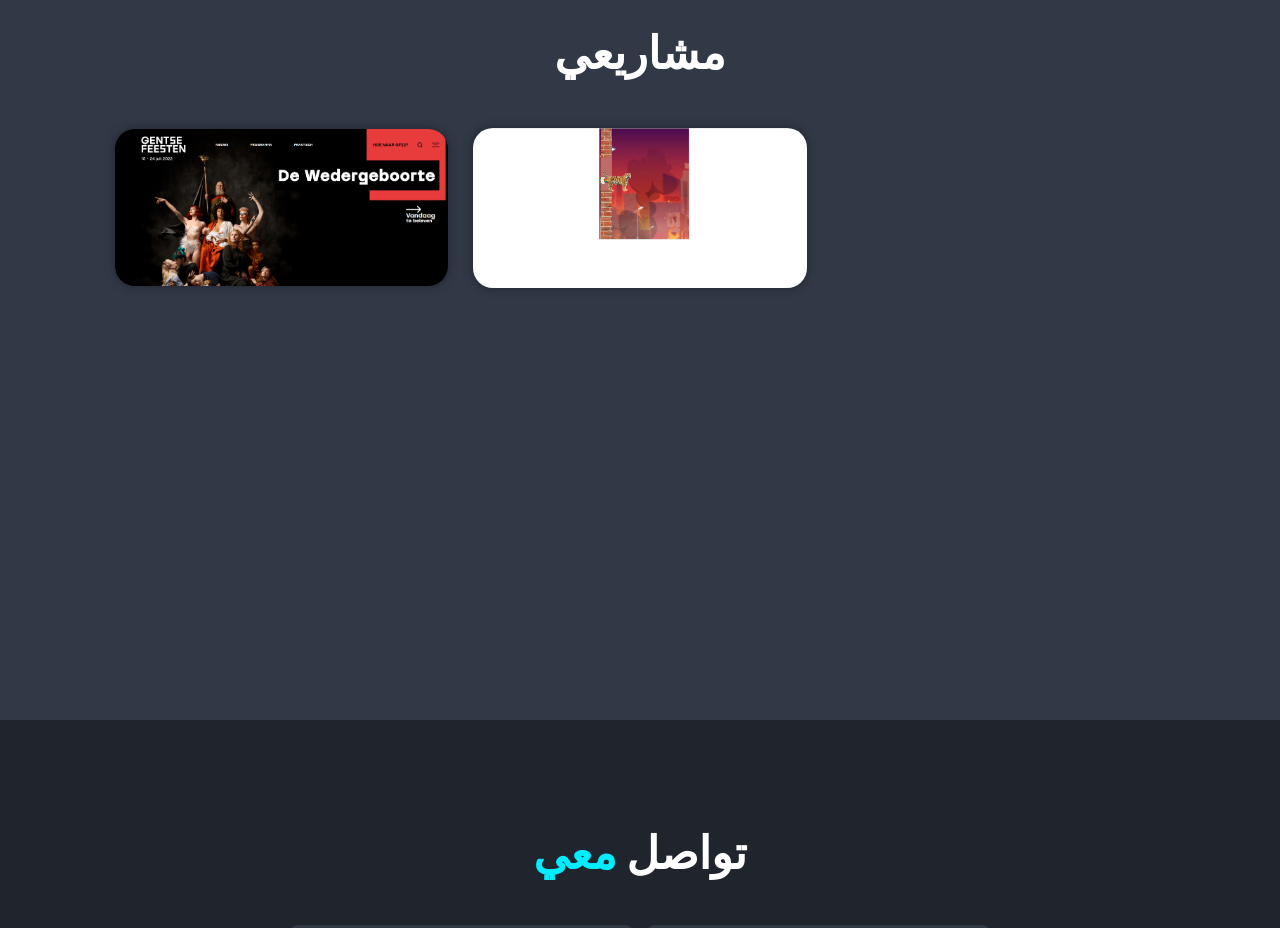
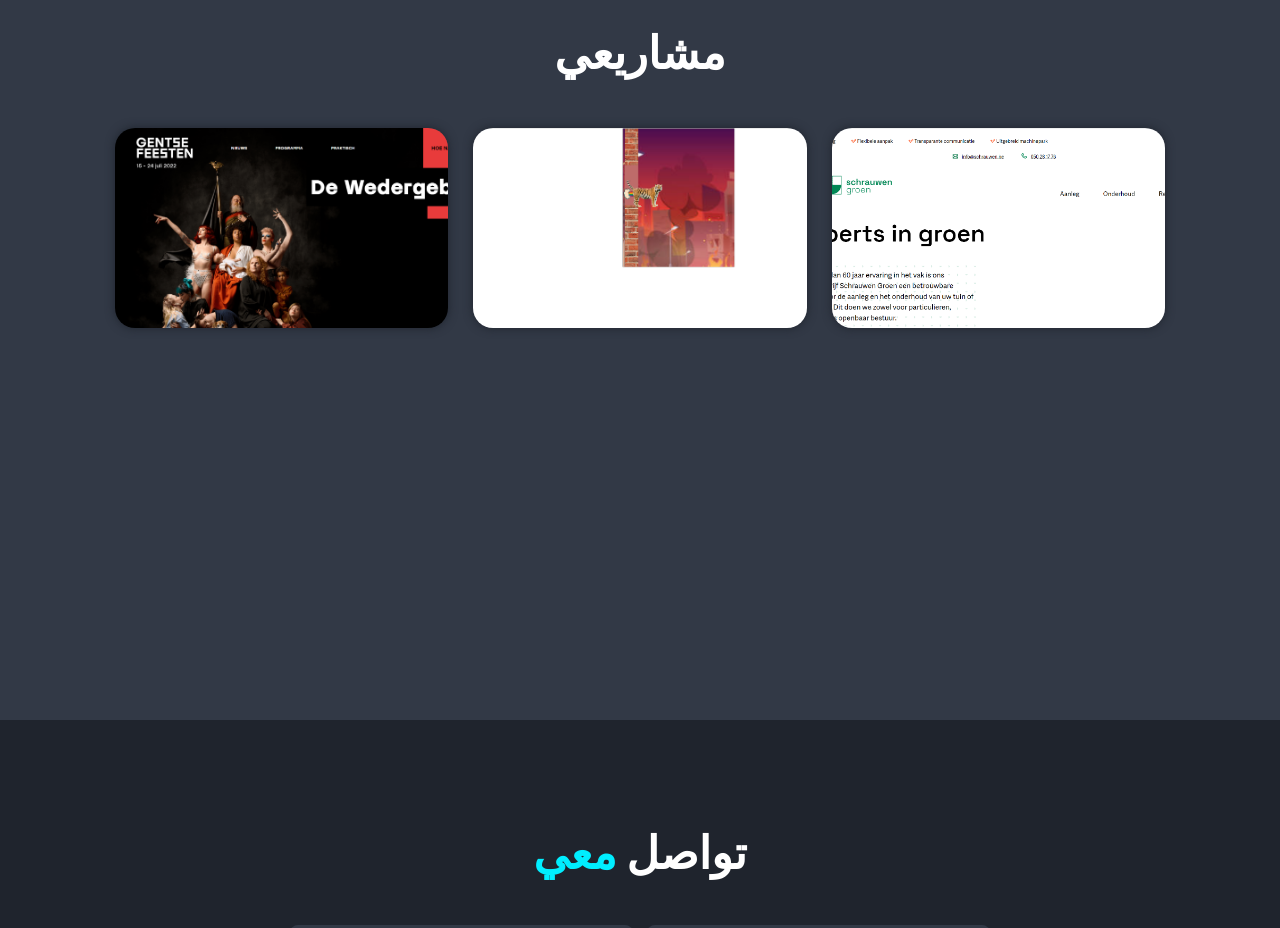
Before and after one commit to karimmatar7/KarimMatar-Portfolio, a website: page ar/index.html in a window 1280 px wide. Shown: the part 2480-3408 px from the top of the page. Drawn offline with nearby package versions, Linux system fonts and the light colour scheme.

Commit message:
added extra

```diff
--- a/ar/index.html
+++ b/ar/index.html
@@ -105,6 +105,14 @@
                         <a target="_blank" href="https://pgmgent-atwork2.github.io/project-1---workshop---start-2-code-flying-cat/game.html"><i class='bx bx-link-external'></i></a>
                     </div>
                 </div>
+                                <div class="portfolio-box">
+                    <img src="../images/schrauwen.png" alt="">
+                    <div class="portfolio-layer">
+                        <h4>Schrauwen</h4>
+                        <p>موقع إلكتروني لشركة تهتم بالبيئة والنباتات.</p>
+                        <a target="_blank" href="https://pgmgent-atwork-1.github.io/opdracht-1-schrauwen-groen-karimmatar7/"><i class='bx bx-link-external'></i></a>
+                    </div>
+                </div>
             </div>
         </section>
 
--- a/css/style.css
+++ b/css/style.css
@@ -271,8 +271,10 @@ span {
 }
 
 .portfolio-box img {
-    width: 100%;
     transition: .5s ease;
+    width: 40rem;
+    height: 20rem;
+    object-fit: cover;
 }
 
 .portfolio-box:hover img {
--- a/css/stylear.css
+++ b/css/stylear.css
@@ -292,8 +292,10 @@ span {
 }
 
 .portfolio-box img {
-    width: 100%;
+    width: 40rem;
+    height: 20rem;
     transition: .5s ease;
+    object-fit: cover;
 }
 
 .portfolio-box:hover img {
```
Also changed, not shown: index.html (+9 -0 lines), nl/index.html (+9 -0 lines), images/schrauwen.png (added).
